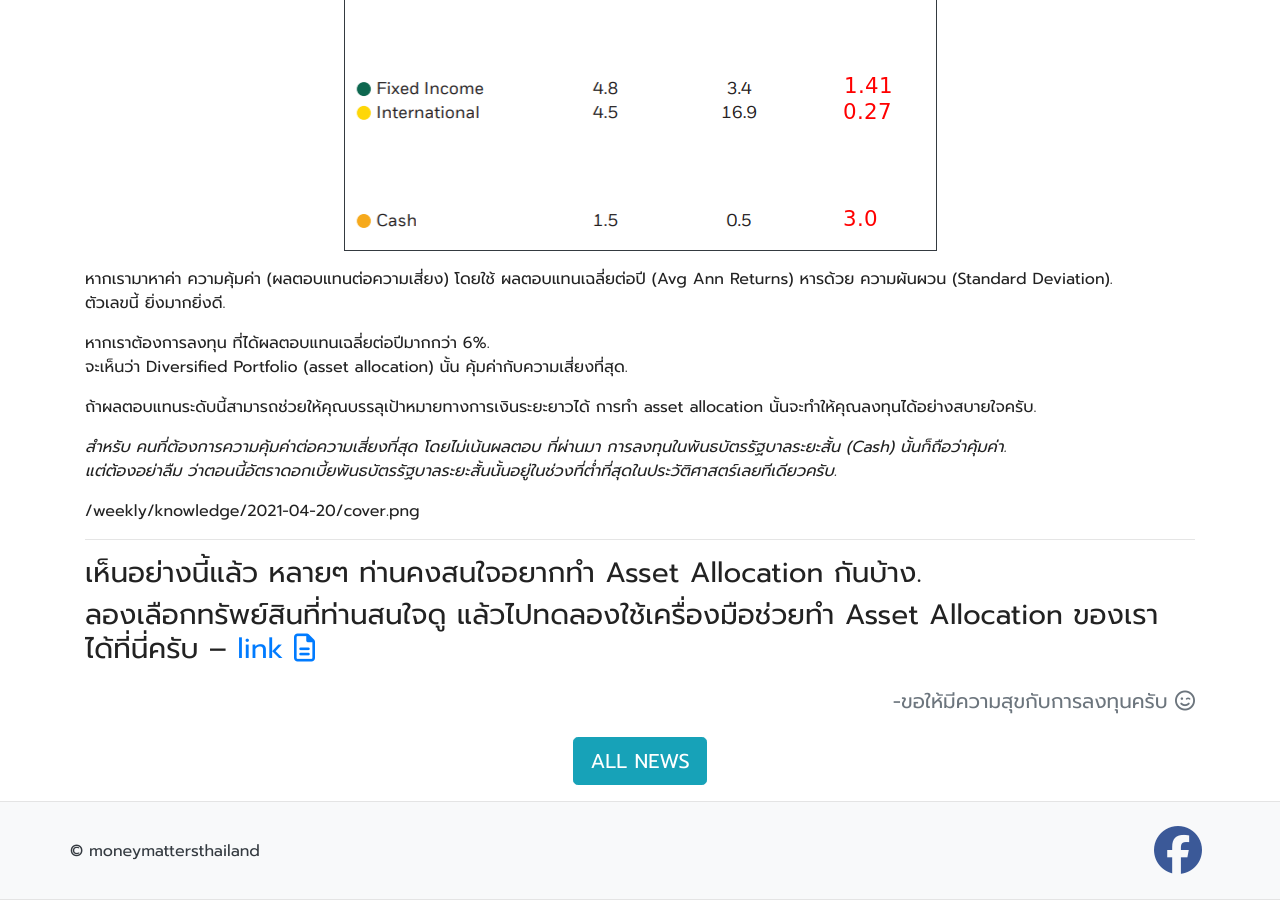
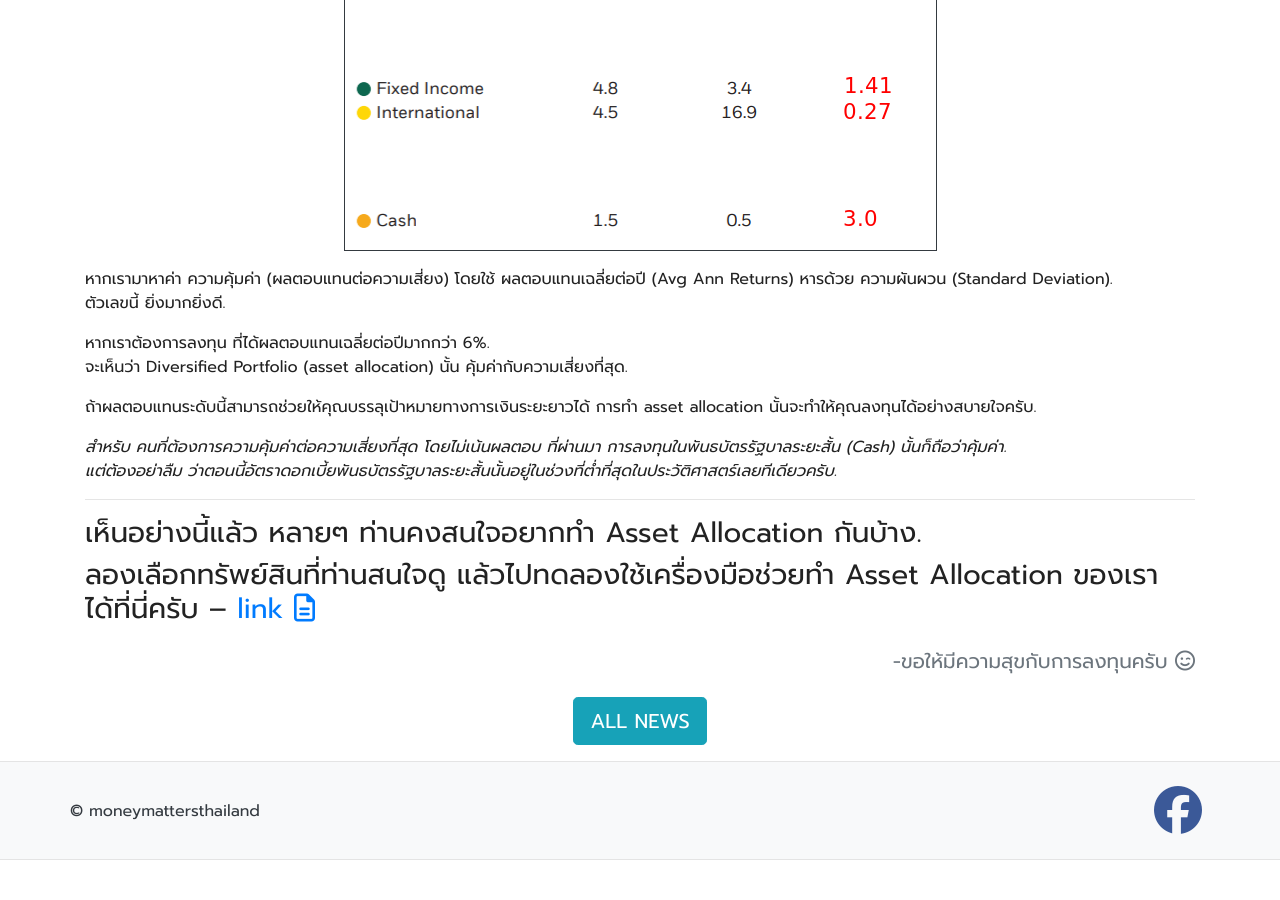
Before and after one commit to moneysart/moneysart.github.io, a Jekyll site: the page built from weekly/_posts/2021-04-20-grow-with-asset-alloation.md, in a window 1280 px wide and 900 px high, scrolled down 2228 px. Built offline with Jekyll 4.4.1, drawn with Linux system fonts in a browser that asks for light colours; nearby versions of some CDN libraries; after the commit the page ends 3088 px from its top, so only the background shows below that.

Commit message:
fix link

```diff
--- a/weekly/_posts/2021-04-20-grow-with-asset-alloation.md
+++ b/weekly/_posts/2021-04-20-grow-with-asset-alloation.md
@@ -1,7 +1,7 @@
 ---
 title: จัดพอร์ตให้เติบโตแบบมั่นคง, ด้วย Asset Allocation
 layout: weekly
-description: ความร้การลงทุน, จัดพอร์ตให้เติบโตแบบมั่นคง ด้วย Asset Allocation
+description: ความรู้การลงทุน, จัดพอร์ตให้เติบโตแบบมั่นคง ด้วย Asset Allocation
 category: weekly
 tag: [announcement, knowledge, Y2021Q2]
 canonical_url: /weekly/knowledge/2021-04-20/
@@ -24,7 +24,7 @@ Asset allocation ช่วยเราได้อย่างไร มาเ
 
 สินทรัพย์แต่ละประเภท* ผลัดกันเป็นผู้ชนะและผู้แพ้ ในแต่ละปี ตามวัฏจักรเศรษฐกิจ.
 
-![20 years performance](1st.png){:class="img-fluid mx-auto d-block"}
+![20 years performance](cover.png){:class="img-fluid mx-auto d-block"}
 
 ตัวอย่างเช่น <br>
 หุ้นเติบโตขนาดใหญ่ (Lg cap growth -- สีส้ม) บางปีก็เป็นผู้ชนะ เติบโตได้ถึงกว่า 30%, แต่บางปีก็เป็นผู้แพ้ ติดลบกว่า 30% เช่นกัน. <br>
@@ -69,7 +69,6 @@ Asset allocation ช่วยเราได้อย่างไร มาเ
 *สำหรับ คนที่ต้องการความคุ้มค่าต่อความเสี่ยงที่สุด โดยไม่เน้นผลตอบ ที่ผ่านมา การลงทุนในพันธบัตรรัฐบาลระยะสั้น (Cash) นั้นก็ถือว่าคุ้มค่า.* <br>
 *แต่ต้องอย่าลืม ว่าตอนนี้อัตราดอกเบี้ยพันธบัตรรัฐบาลระยะสั้นนั้นอยู่ในช่วงที่ต่ำที่สุดในประวัติศาสตร์เลยทีเดียวครับ.*
 
-{{ site.baseurl }}{{ 'cover.png' | prepend: page.canonical_url }}
 
 ---
 ### เห็นอย่างนี้แล้ว หลายๆ ท่านคงสนใจอยากทำ Asset Allocation กันบ้าง.
```
Also changed, not shown: weekly/knowledge/2021-04-20/cover.png (renamed from weekly/knowledge/2021-04-20/1st.png).
